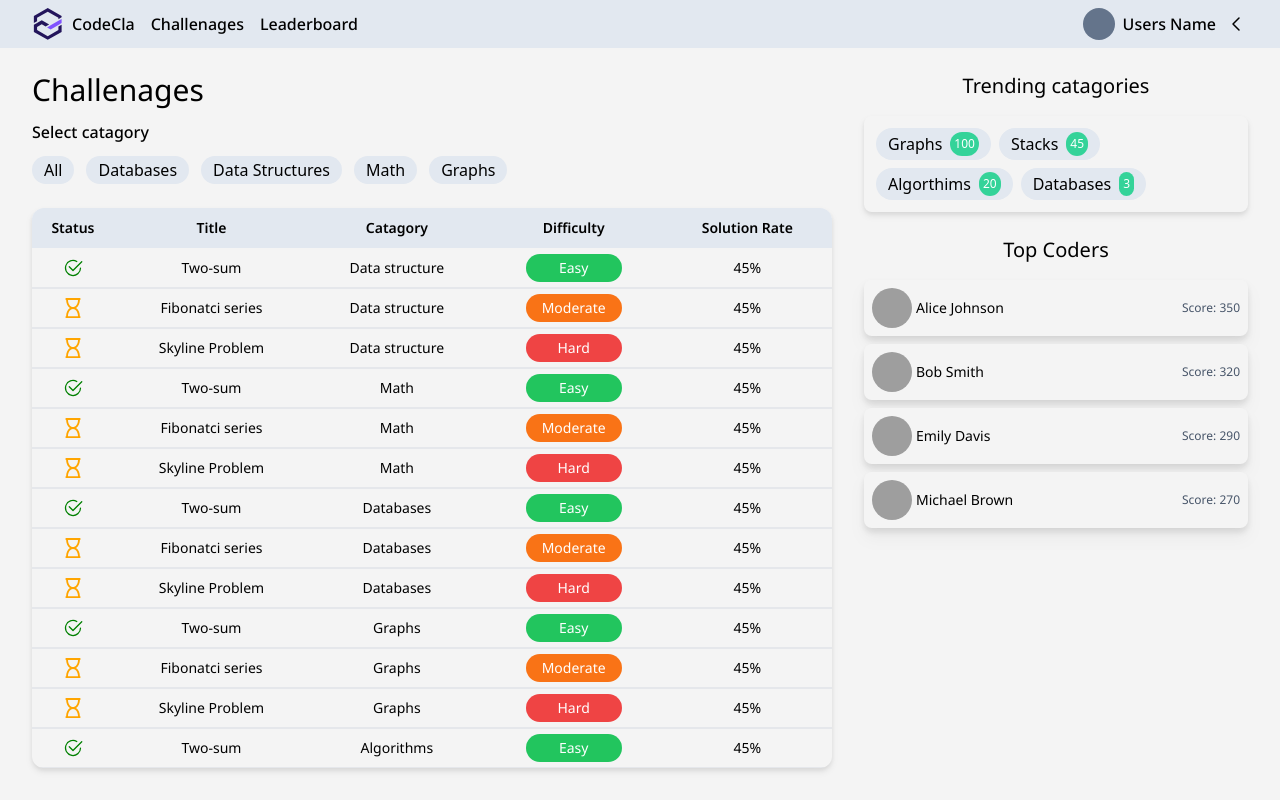
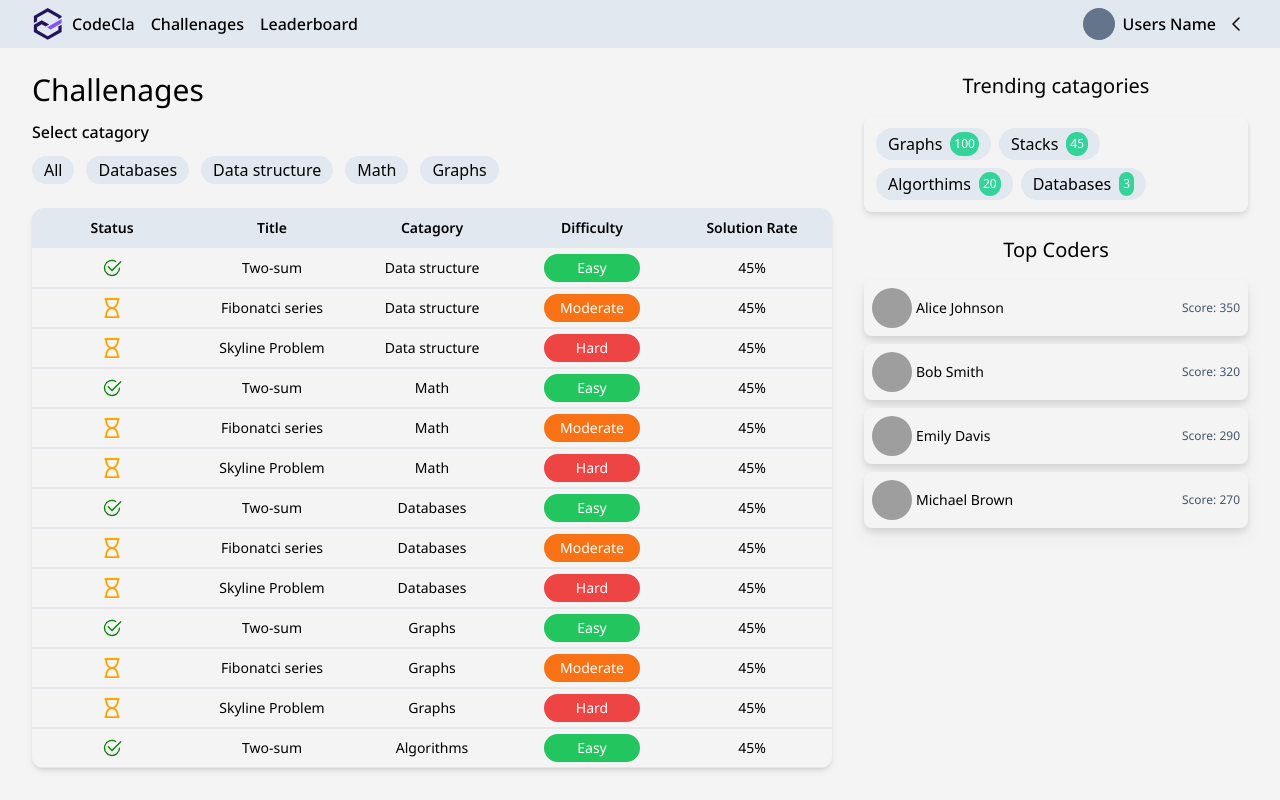
Before and after one commit to FergKe/cla-react-assignment, a React (Vite) app: page /challenages in a window 1280 px wide. Built offline with nearby package versions, Linux system fonts and the light colour scheme; grey boxes are pictures that could not be loaded; a web font is replaced by a local one.

Commit message:
Fixed shadow on challenage, table renders categorys

```diff
--- a/src/Stores/useCategorySelection.js
+++ b/src/Stores/useCategorySelection.js
@@ -6,7 +6,9 @@ const useCategorySelection = create((set) => ({
 
     challenageList: challenagesArray,
 
-    chanageCategory: (category) => set((state) => ({ challenageList: state.unchangedList.filter((item) => item.category === category)})),
+    resetList: () => set((state) => ({ challenageList: state.unchangedList })),
+
+    changeCategory: (category) => set((state) => ({ challenageList: state.unchangedList.filter((item) => item.category === category)})),
 }))
 
 export default useCategorySelection
--- a/src/data/categoriesArray.js
+++ b/src/data/categoriesArray.js
@@ -1,3 +1,3 @@
-const catagoriesArray = ["Databases", "Data Structures", "Math", "Graphs"];
+const catagoriesArray = ["Databases", "Data structure", "Math", "Graphs"];
 
 export default catagoriesArray;
--- a/src/pages/Challenages/Components/Category.jsx
+++ b/src/pages/Challenages/Components/Category.jsx
@@ -4,6 +4,8 @@ export default function Catagory ({categoryName}) {
     const changeCategory = useCategorySelection((state) => state.changeCategory)
 
     return (
-        <button className="h-7 px-3 bg-slate-200 rounded-full hover:bg-cla-primary hover:text-white transition-all hover:-translate-y-1">{categoryName}</button>
+        <button
+        onClick={() => changeCategory(categoryName)}
+        className="h-7 px-3 bg-slate-200 rounded-full hover:bg-cla-primary hover:text-white transition-all hover:-translate-y-1">{categoryName}</button>
     )
 }
--- a/src/pages/Challenages/Components/CategoryList.jsx
+++ b/src/pages/Challenages/Components/CategoryList.jsx
@@ -1,13 +1,20 @@
 import categoriesArray from "../../../data/categoriesArray"
 import Category from "./Category"
 import useCategorySelection from "../../../Stores/useCategorySelection"
+import { useState } from "react"
 
 export default function CategoryList () {
-    // const changeCategory = useCategorySelection((state) => state.changeCategory)
-    const list = useCategorySelection((state) => state.challenageList)
+    const resetList = useCategorySelection((state) => state.resetList)
+
+    const [active, setactive] = useState(false);
+
+    const hanldeClick = () => {
+
+    }
+
     return (
         <div className="flex flex-row gap-3 mb-6">
-            <button className="h-7 px-3 bg-slate-200 rounded-full hover:bg-cla-primary hover:text-white transition-all hover:-translate-y-1">All</button>
+            <button onClick={() => resetList()} className="h-7 px-3 bg-slate-200 rounded-full hover:bg-cla-primary hover:text-white transition-all hover:-translate-y-1">All</button>
             {categoriesArray.map((c) => <Category categoryName={c} />)}
 
         </div>
--- a/src/pages/Challenages/Components/ChallenagesList.jsx
+++ b/src/pages/Challenages/Components/ChallenagesList.jsx
@@ -1,11 +1,13 @@
 import challenagesArray from '../../../data/challenagesArray'
 import ChallenageItem from './ChallenageItem'
+import useCategorySelection from '../../../Stores/useCategorySelection'
 
 export default function ChallenagesList () {
+    const list = useCategorySelection((state) => state.challenageList)
 
     return (
-        <div className='bg-cla-white flex-1 min-h-0 overflow-y-auto rounded-xl drop-shadow-md'>
-            <table className='w-full border-collapse'>
+        <div className='bg-cla-white flex-1 min-h-0 overflow-y-auto shadow-md rounded-xl'>
+            <table className='w-full table-fixed'>
                 <thead>
                     <tr className='bg-slate-200 h-10 sticky top-0'>
                         <th className='font-noto text-center text-sm font-semibold'>Status</th>
@@ -16,7 +18,7 @@ export default function ChallenagesList () {
                     </tr>
                 </thead>
                 <tbody className=''>
-                    {challenagesArray.map((challenage) => <ChallenageItem item={challenage} key={challenage.id} />)}
+                    {list.map((challenage) => <ChallenageItem item={challenage} key={challenage.id} />)}
                 </tbody>
             </table>
         </div>
```
